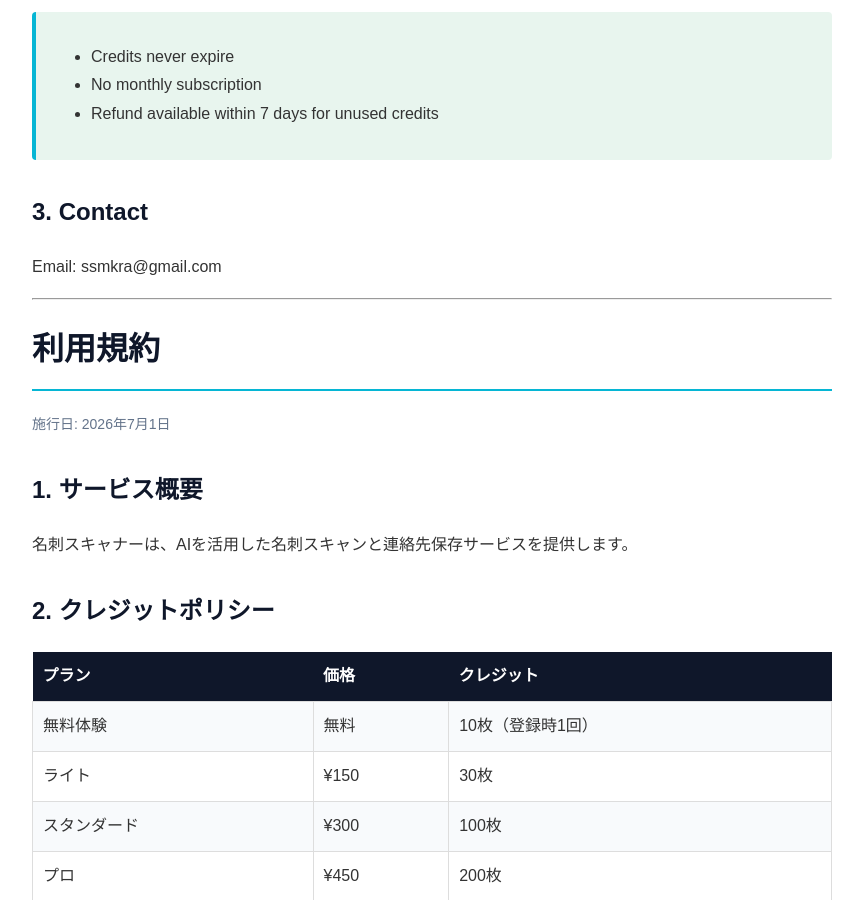
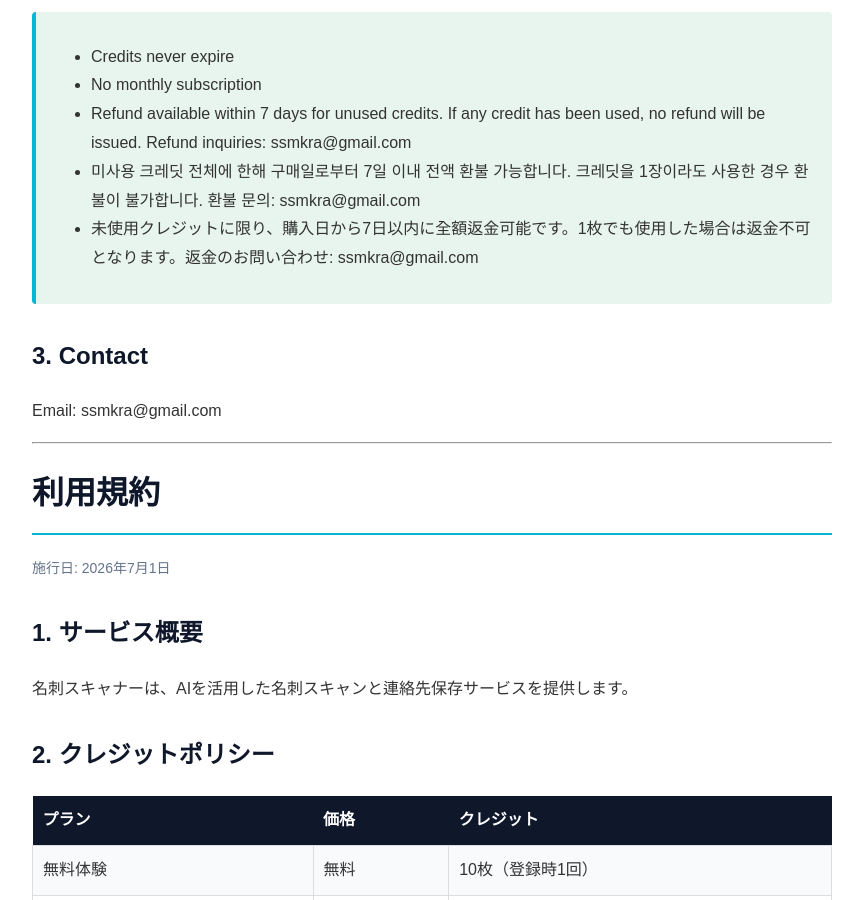
Before and after one commit to ssmshsoil-ship-it/namecard-scanner, a website: page terms.html in a window 1280 px wide. Shown: the part 2357-3257 px from the top of the page, without its empty margins (208-1071 px from the left). Drawn offline with Linux system fonts and the light colour scheme.

Commit message:
이용약관 환불정책 한국어·영어·일본어 추가

```diff
--- a/terms.html
+++ b/terms.html
@@ -90,7 +90,9 @@
   <ul>
     <li>Credits never expire</li>
     <li>No monthly subscription</li>
-    <li>Refund available within 7 days for unused credits</li>
+    <li>Refund available within 7 days for unused credits. If any credit has been used, no refund will be issued. Refund inquiries: ssmkra@gmail.com</li>
+<li>미사용 크레딧 전체에 한해 구매일로부터 7일 이내 전액 환불 가능합니다. 크레딧을 1장이라도 사용한 경우 환불이 불가합니다. 환불 문의: ssmkra@gmail.com</li>
+<li>未使用クレジットに限り、購入日から7日以内に全額返金可能です。1枚でも使用した場合は返金不可となります。返金のお問い合わせ: ssmkra@gmail.com</li>
   </ul>
 </div>
 
```
Also changed, not shown: assets/icon.png.
